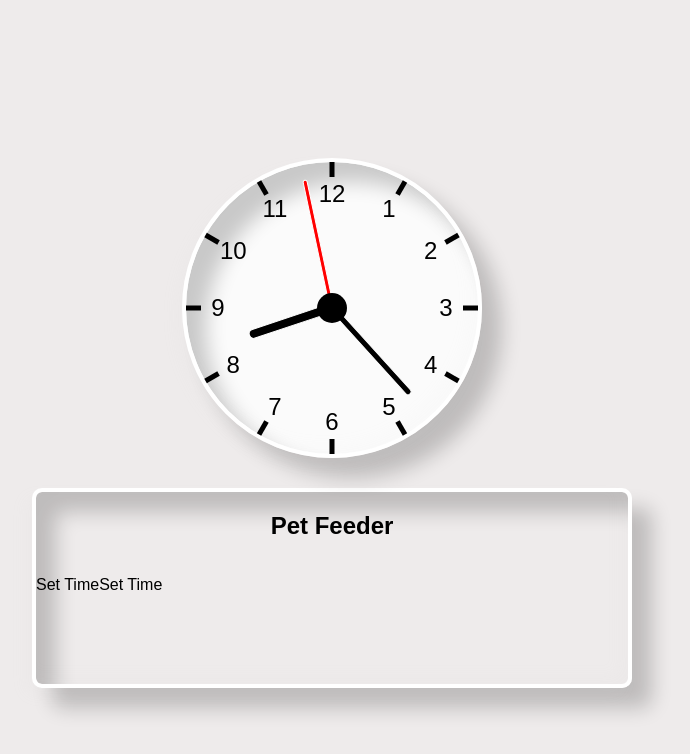
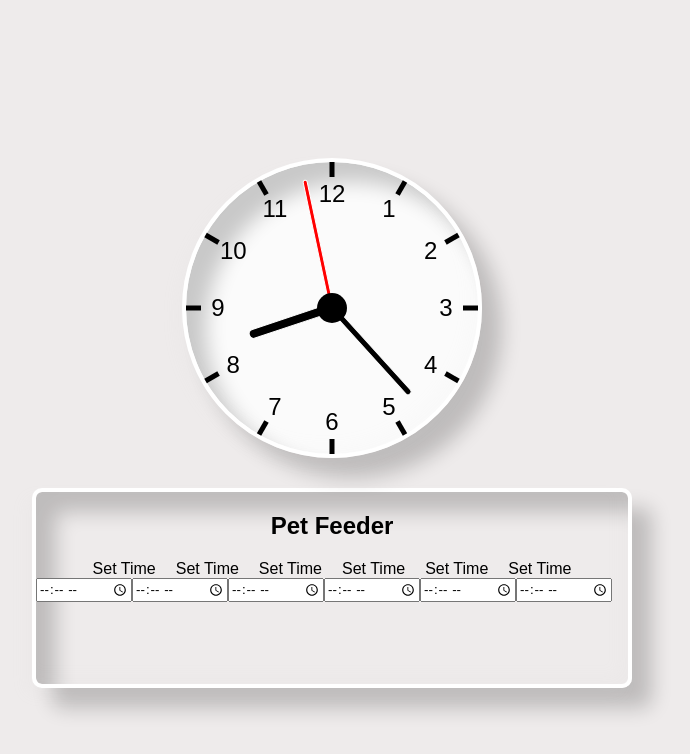
Before and after one commit to Caliza/pet-feeder, a React (Create React App) app in the folder pet-feeder/: page / in a window 1280 px wide. Shown: the top 754 px of the page, without its empty margins (308-998 px from the left). Built offline with nearby package versions, Linux system fonts and the light colour scheme.

Commit message:
created labels and input time fields

```diff
--- a/pet-feeder/src/App.css
+++ b/pet-feeder/src/App.css
@@ -154,8 +154,13 @@ body {
   height: 200px;
   margin-top: 30px;
 }
+.control {
+  text-align: center;
+}
 .controls {
   display: inline-block;
+  text-align: center;
+  margin: 0px 10px 0px 10px
 }
 h2.card-header {
   text-align: center;
--- a/pet-feeder/src/Pannel.js
+++ b/pet-feeder/src/Pannel.js
@@ -6,9 +6,21 @@ function Pannel({}) {
 
         <div className='card'>
             <h2 className='card-header'>Pet Feeder</h2>
+            <div className='control'>
+            <label className='controls'>Set Time</label>
+            <label className='controls'>Set Time</label>
+            <label className='controls'>Set Time</label>
+            <label className='controls'>Set Time</label>
+            <label className='controls'>Set Time</label>
+            <label className='controls'>Set Time</label>
+            </div>
             <div>
-            <p className='controls'>Set Time</p>
-            <p className='controls'>Set Time</p>
+            <input type="time" id="appt"  />
+            <input type="time" id="appt"  />
+            <input type="time" id="appt"  />
+            <input type="time" id="appt"  />
+            <input type="time" id="appt"  />
+            <input type="time" id="appt"  />
             </div>
         </div>
 
```
